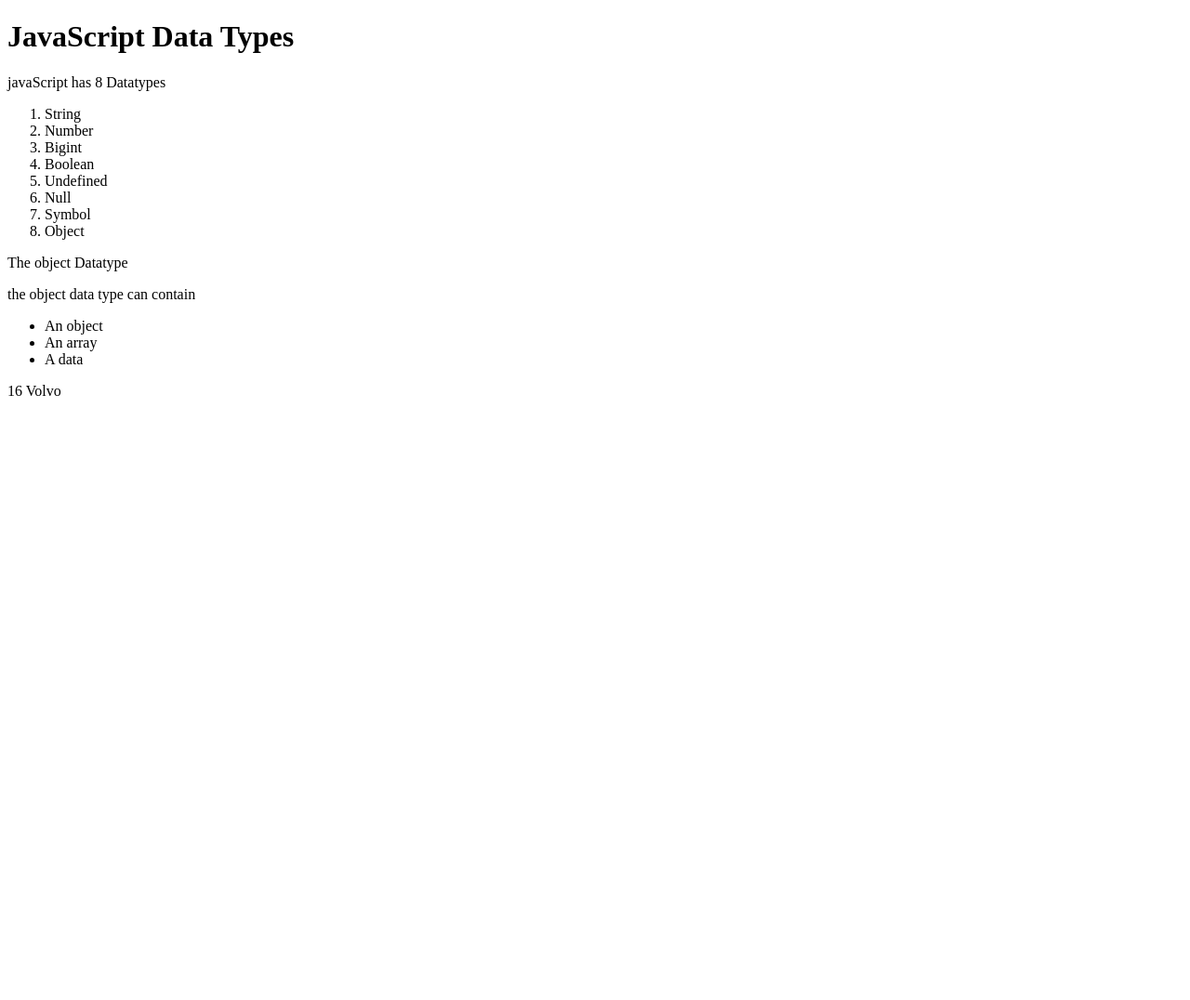
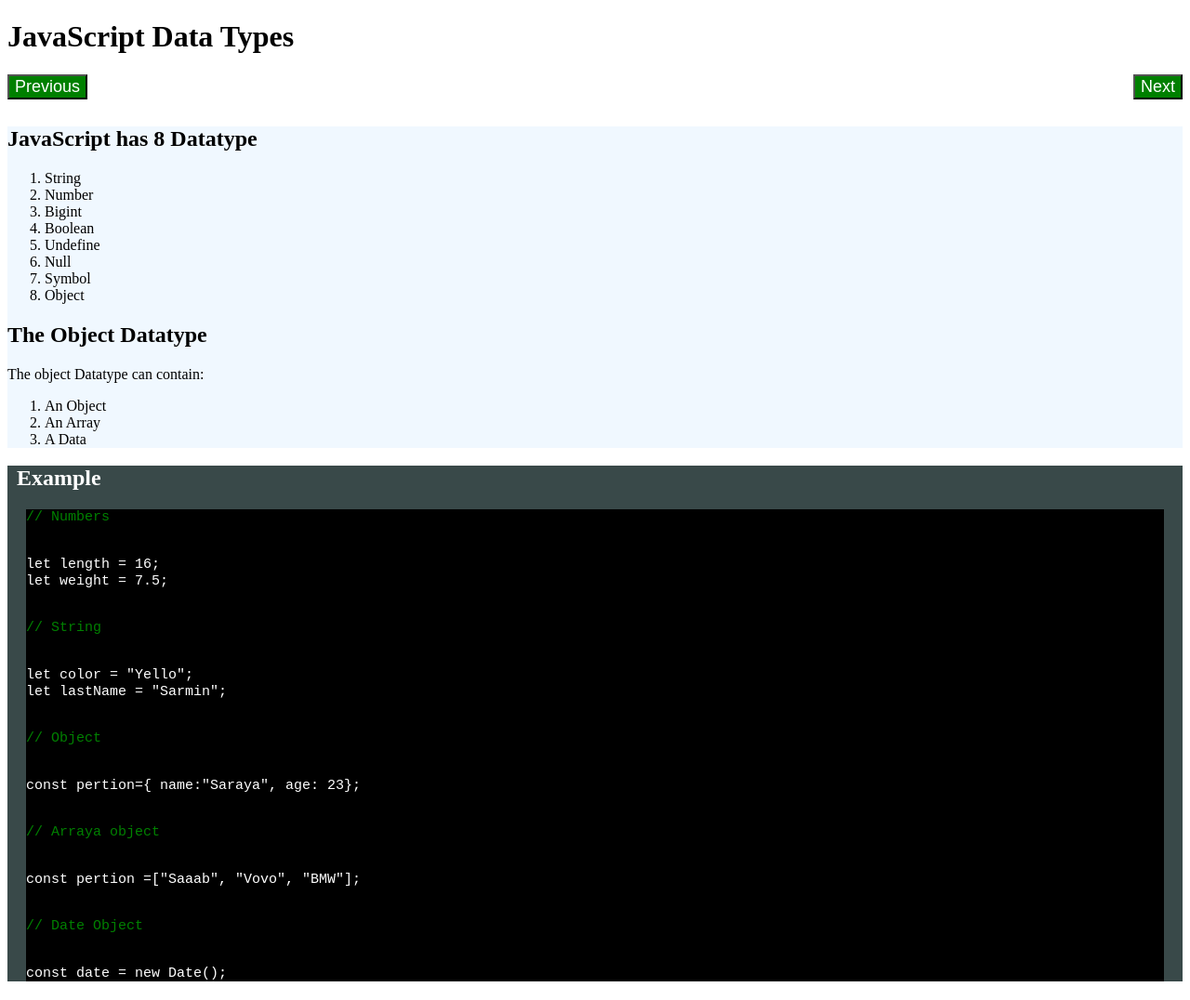
Before and after one commit to suraya-s123/JavaScript-learn, a plain HTML site: page JS Dtatype/dataType.html in a window 1280 px wide. Shown: the whole page at 93% size. Before the commit the page ends 800 px from the top, so only its background shows below. Drawn offline with Linux system fonts and the light colour scheme.

Commit message:
Dtatype Revise

```diff
--- a/JS Dtatype/dataType.css
+++ b/JS Dtatype/dataType.css
@@ -0,0 +1,37 @@
+
+.btn-top{
+    width: 100%;
+}
+.btn-top button{
+    background-color: green;
+    color: white;
+    width: 500 px;
+    padding: 2 px;
+    font-size: large;
+    text-underline-offset: none;
+}
+.types{
+    background-color: aliceblue;
+}
+.btn-top-fst{
+ float:left;
+}
+.btn-top-scnd{
+ float:right;
+}
+
+.middel{
+    background-color: rgb(57, 73, 73);
+    color: white;
+    border: 50px;
+}
+.middel-fst{
+    background-color: black;
+    margin: 5px 20px 20px 20px;
+    font-size: 15px;
+}
+
+.middel-fst p{
+    color: green;
+
+}
--- a/JS Dtatype/dataType.html
+++ b/JS Dtatype/dataType.html
@@ -1,30 +1,69 @@
 <!DOCTYPE html>
-<html>
+<html lang="en">
 <head>
-        <title > JS Data Type</title>
+    <meta charset="UTF-8">
+    <meta name="viewport" content="width=device-width, initial-scale=1.0">
+    <title>datatype</title>
+    <link rel="stylesheet" href="dataType.css">
+    <link rel="stylesheet" href="https://cdnjs.cloudflare.com/ajax/libs/font-awesome/4.7.0/css/font-awesome.min.css">
 </head>
 <body>
-        <h1>JavaScript Data Types</h1>
-        <p> javaScript has 8 Datatypes</p>
+    <div class ="top">
+        <h1> JavaScript Data Types</h1>
+        <div class="btn-top">
+            <button class="btn-top-fst">  Previous</button>
+            <button class="btn-top-scnd"> Next </button>
+        </div>
+        <br>
+        <br>
+        <div class="types">
+            <h2> JavaScript has 8 Datatype</h2>
             <ol>
-            <li> String</li>
-            <li> Number</li>
-            <li> Bigint</li>
-            <li> Boolean</li>
-            <li> Undefined</li>
-            <li> Null</li>
-            <li> Symbol</li>
-            <li> Object</li>
+                <li>String</li>
+                <li>Number</li>
+                <li>Bigint</li>
+                <li>Boolean</li>
+                <li>Undefine</li>
+                <li>Null</li>
+                <li>Symbol</li>
+                <li>Object</li>
             </ol>
-        <p>The object Datatype</p>
-        the object data type can contain
-        <ul>
-            <li>An object</li>
-            <li>An array</li>
-            <li>A data</li>
-        </ul>
-        <p id="demo"></p>
+            <h2> The Object Datatype</h2>
+            <p> The object Datatype can contain:</p>
+            <ol>
+                <li>An Object</li>
+                <li>An Array</li>
+                <li>A Data</li>
+            </ol>
+        </div>
+    </div>
+    <div class="middel">
+        <h2 style="margin-left: 10px;">Example</h2>
+        <div class="middel-fst">
+            <code>
+                <p>// Numbers</p><br>
+                let length = 16; <br>
+                let weight = 7.5; <br><br>
+
+                <p>// String</p> <br>
+                let color = "Yello"; <br>
+                let lastName = "Sarmin"; <br><br>
+
+               <p> // Object</p><br>
+                const pertion={ name:"Saraya", age: 23};<br><br>
+
+                <p>// Arraya object</p> <br>
+                const pertion =["Saaab", "Vovo", "BMW"]; <br><br>
+
+                <p>// Date Object</p> <br>
+                const date = new Date();
+
+            </code>
+        </div>
+    </div>
+
+
+
 <script src="dataType.js"></script>
-
 </body>
 </html>
--- a/JS Dtatype/dataType.js
+++ b/JS Dtatype/dataType.js
@@ -1,2 +1,64 @@
-let x= 16 +" "+ "Volvo";
-document.getElementById("demo").innerHTML= x;
+let a = 16 + " VolVo ";
+console.log(a);
+let b = 16+ 4 + "Volvo";
+console.log(b);
+let c = "volvo" + 16 + 4;
+console.log(c);
+
+// Type are dynamic
+
+let x;
+x = 5;
+x= "Volvo";
+x= 34
+console.log(x)
+
+// JavaScript Strings
+let string1 =" This a string  Value of string1 using the double quot";
+ console.log(string1);
+let string2='This a string value of string2 using the single quot';
+console.log(string2);
+
+// JavaScript Numbers
+
+let num1= 34.00; // o.p = 34
+console.log(num1);  // o.p = 34
+let num2= 34;
+console.log(num2);
+
+// Exponential Notation
+let y= 123e5; // 12300000
+console.log(y);
+let z= 123e-5; // o.p =0.00123
+console.log(z);
+
+//JavaScript Booleans
+x= 5;
+y = 5;
+z= 3;
+console.log(x==y); // true, for 5= 5
+console.log(y==z) // false, for  5!=3
+
+// Javascript Array
+ let cars=[ "Volvo", "Saab", "BMW" ];
+ console.log(cars);
+
+ //javascript Object
+  let pertion ={fName:"Suraya", lName:"Sarmin", age:23 };
+  console.log(pertion);
+
+  // The typeof Operator
+
+let q=" Showing of Type operators"
+console.log(typeof q);
+
+console.log(typeof " ", typeof 23,typeof true,typeof(3+4), typeof 3.45 );
+
+// un define
+ let volvo;
+ console.log(volvo)
+
+
+ // Empty Values
+  let value="";
+   console.log(value);
```
Lines whose indentation alone changed are shown as unchanged.
